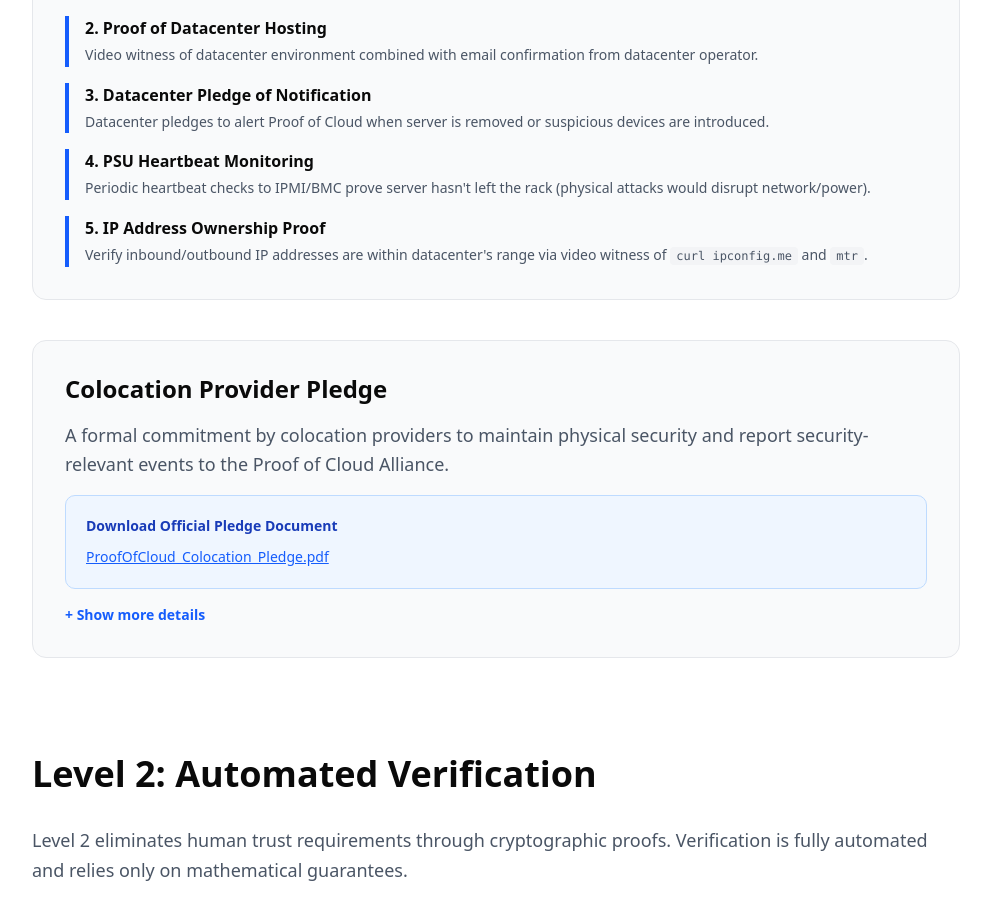
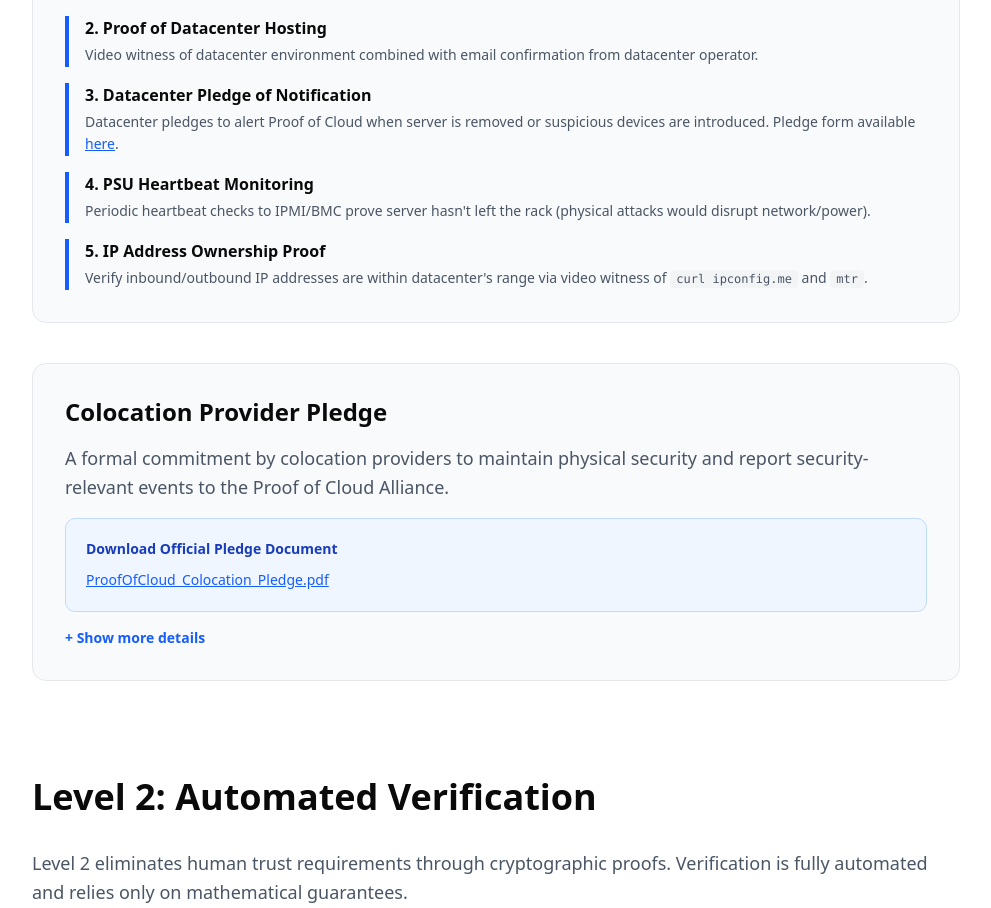
Before and after one commit to proofofcloud/proofofcloudorg, a Next.js app in the folder frontend/: page /verification-methods in a window 1280 px wide. Shown: the part 1480-2388 px from the top of the page, without its empty margins (144-1135 px from the left). Built offline with nearby package versions, Linux system fonts and the light colour scheme.

Commit message:
Added Provider Pledge to Verification Methods
Added link to ProofOfCloud_Colocation_Pledge.pdf in the Datacenter Pledge of Notification section to provide easy access to the pledge form.

```diff
--- a/frontend/app/verification-methods/page.tsx
+++ b/frontend/app/verification-methods/page.tsx
@@ -81,6 +81,7 @@
                       <p className="font-semibold mb-1">3. Datacenter Pledge of Notification</p>
                       <p className="text-gray-600 text-sm leading-relaxed">
                         Datacenter pledges to alert Proof of Cloud when server is removed or suspicious devices are introduced.
+                        Pledge form available <a href="/ProofOfCloud_Colocation_Pledge.pdf" target="_blank" className="text-blue-600 hover:text-blue-800 underline">here</a>.
                       </p>
                     </div>
 
```
